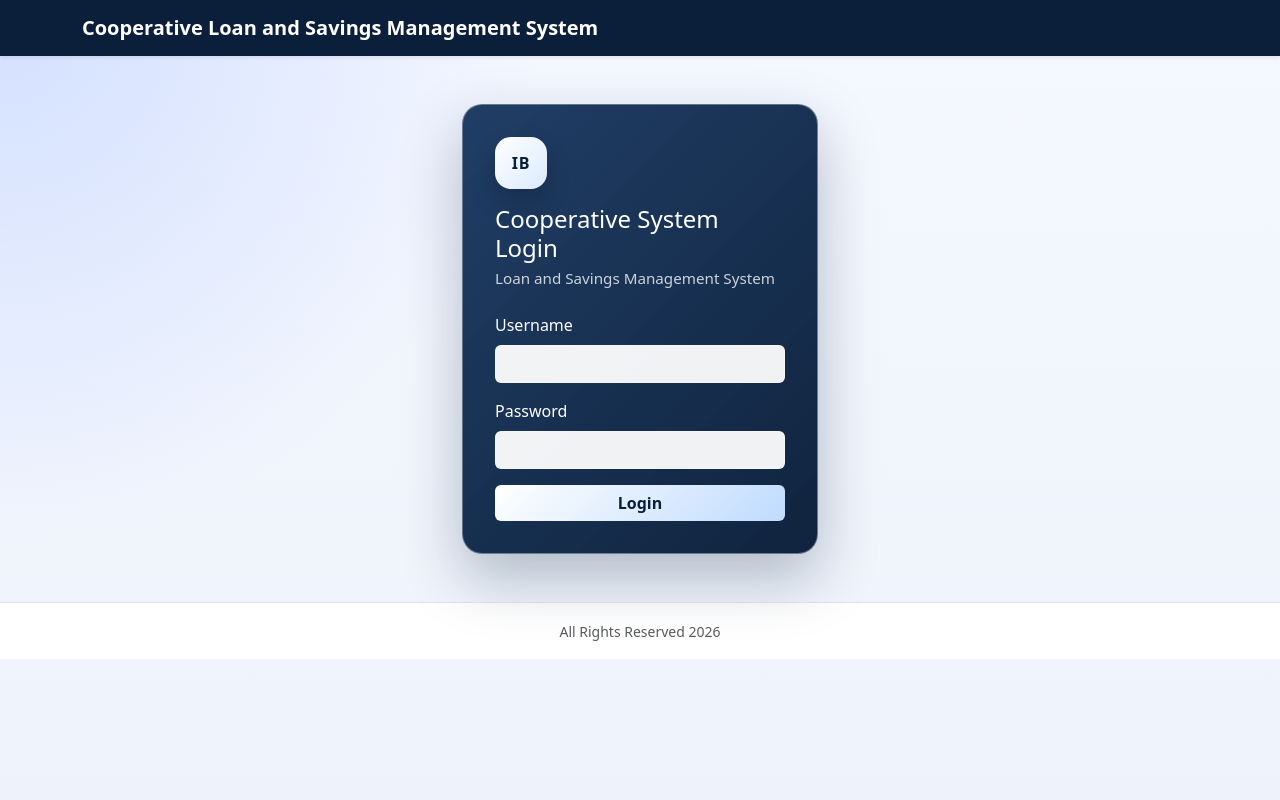
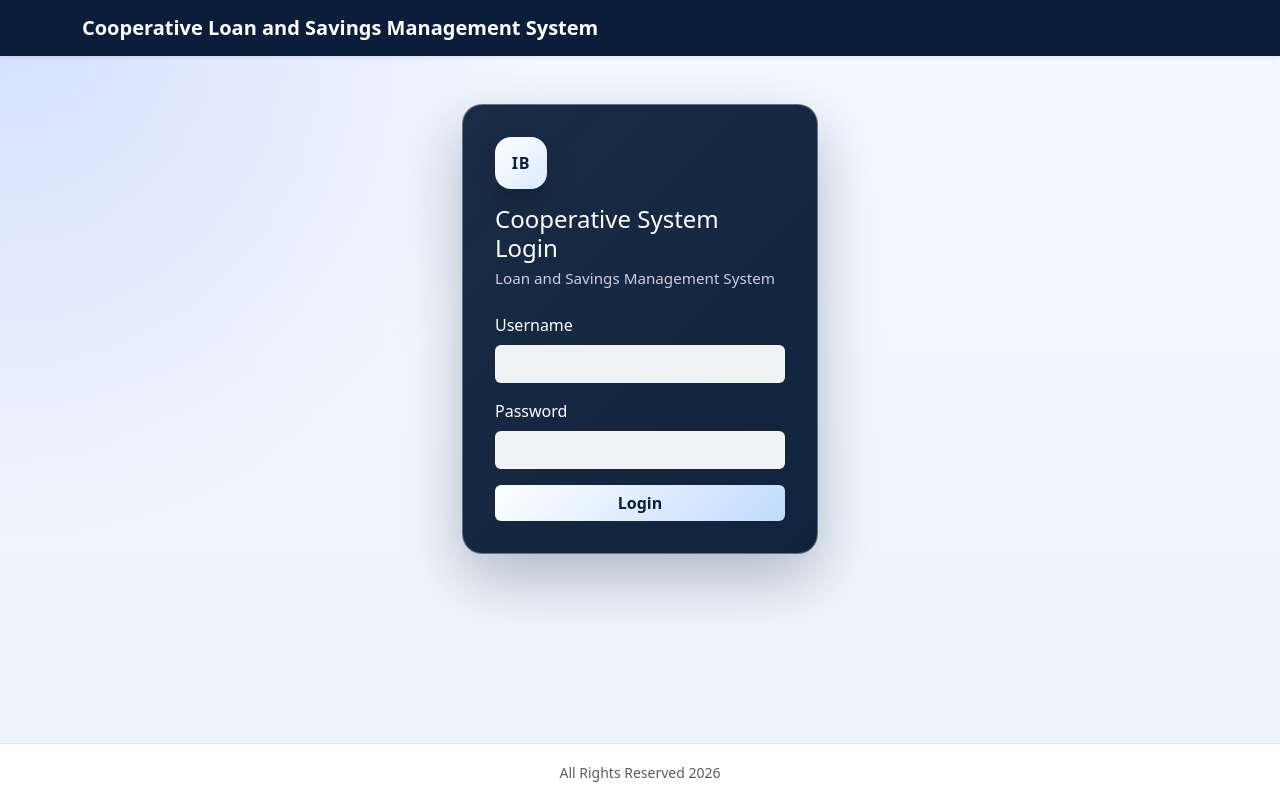
Before and after one commit to boybilis/coop, a PHP site: page /login.php in a window 1280 px wide. Run offline with PHP 8.4, Linux system fonts and the light colour scheme.

Commit message:
deployment update cards

```diff
--- a/assets/css/theme.css
+++ b/assets/css/theme.css
@@ -16,9 +16,20 @@
 }
 
 .login-page {
+    display: flex;
+    flex-direction: column;
+    min-height: 100vh;
     background:
         radial-gradient(circle at top left, rgba(31, 94, 255, .16), transparent 34rem),
         linear-gradient(180deg, #f5f8ff 0%, #eef3fb 100%);
+}
+
+.login-page > .container {
+    flex: 1 0 auto;
+}
+
+.login-page .app-footer {
+    margin-top: auto;
 }
 
 .login-card {
@@ -28,8 +39,9 @@
     overflow: hidden;
     color: #fff;
     background:
-        linear-gradient(135deg, rgba(23, 54, 95, .96), rgba(11, 31, 58, .98)),
+        linear-gradient(135deg, rgba(11, 31, 58, .94), rgba(11, 31, 58, .98)),
         linear-gradient(135deg, rgba(255, 255, 255, .18), rgba(255, 255, 255, .04));
+    backdrop-filter: blur(16px);
     box-shadow: 0 24px 60px rgba(11, 31, 58, .28);
 }
 
```
